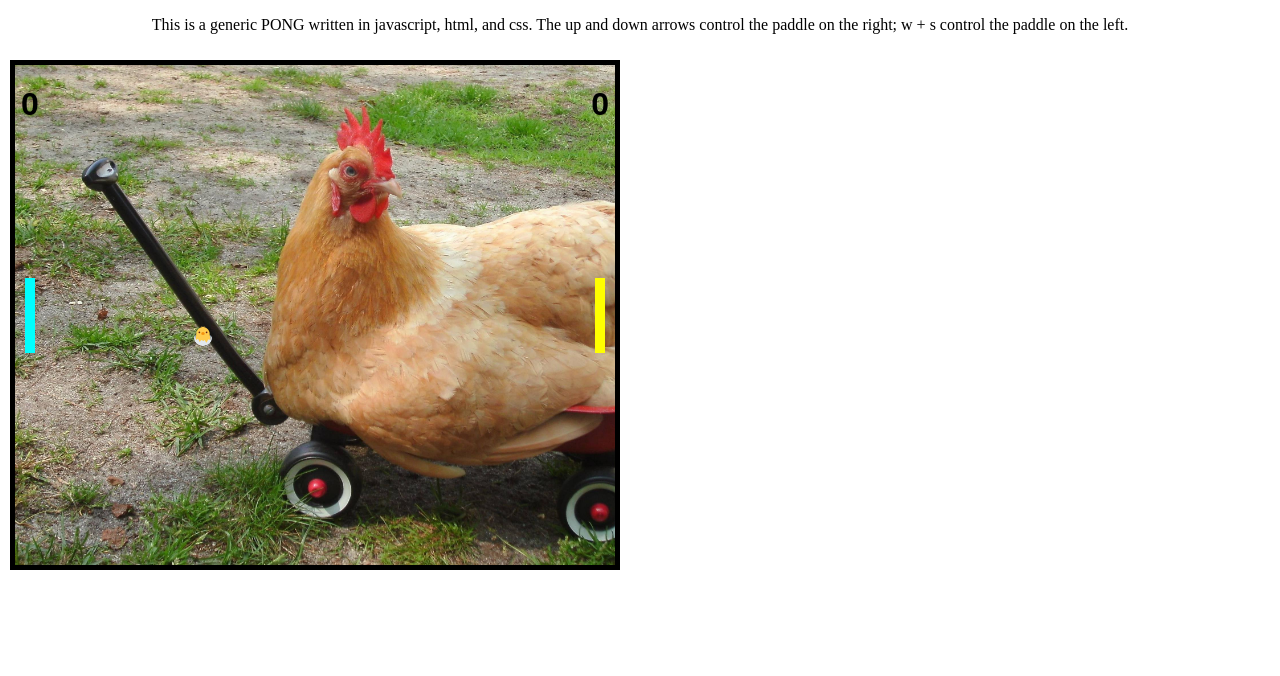
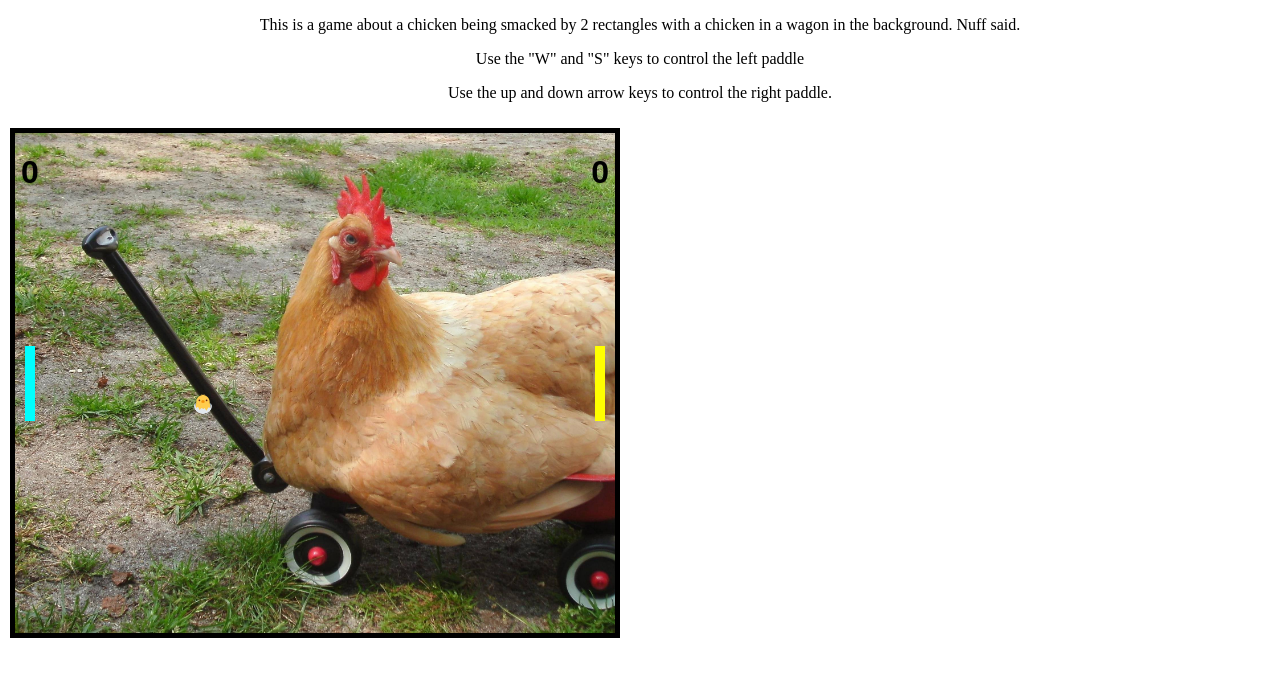
Before and after one commit to AMin066/PongGame, a plain HTML site: page index.html in a window 1280 px wide. Drawn offline with Linux system fonts and the light colour scheme; no server answers.

Commit message:
Update index.html

```diff
--- a/index.html
+++ b/index.html
@@ -9,7 +9,9 @@
   </head>
 
   <body><center>
-    <p>This is a generic PONG written in javascript, html, and css. The up and down arrows control the paddle on the right; w + s control the paddle on the left.</p>
+    <p>This is a game about a chicken being smacked by 2 rectangles with a chicken in a wagon in the background. Nuff said.</p>
+    <p>Use the "W" and "S" keys to control the left paddle</p>
+    <p>Use the up and down arrow keys to control the right paddle.</p>
     <div id="game">
       <div class="paddle" id="left-paddle"></div>
       <div class="paddle" id="right-paddle"></div>
```
